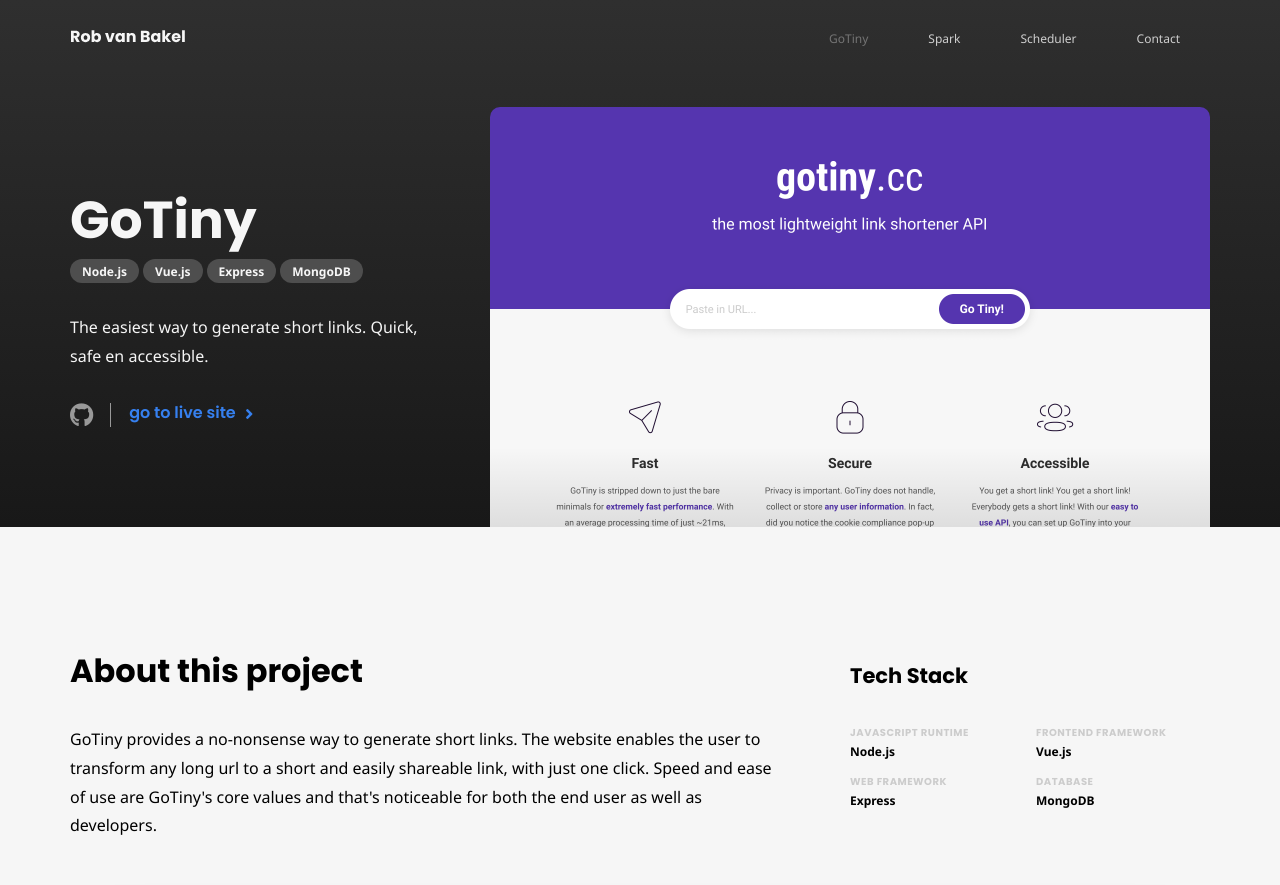
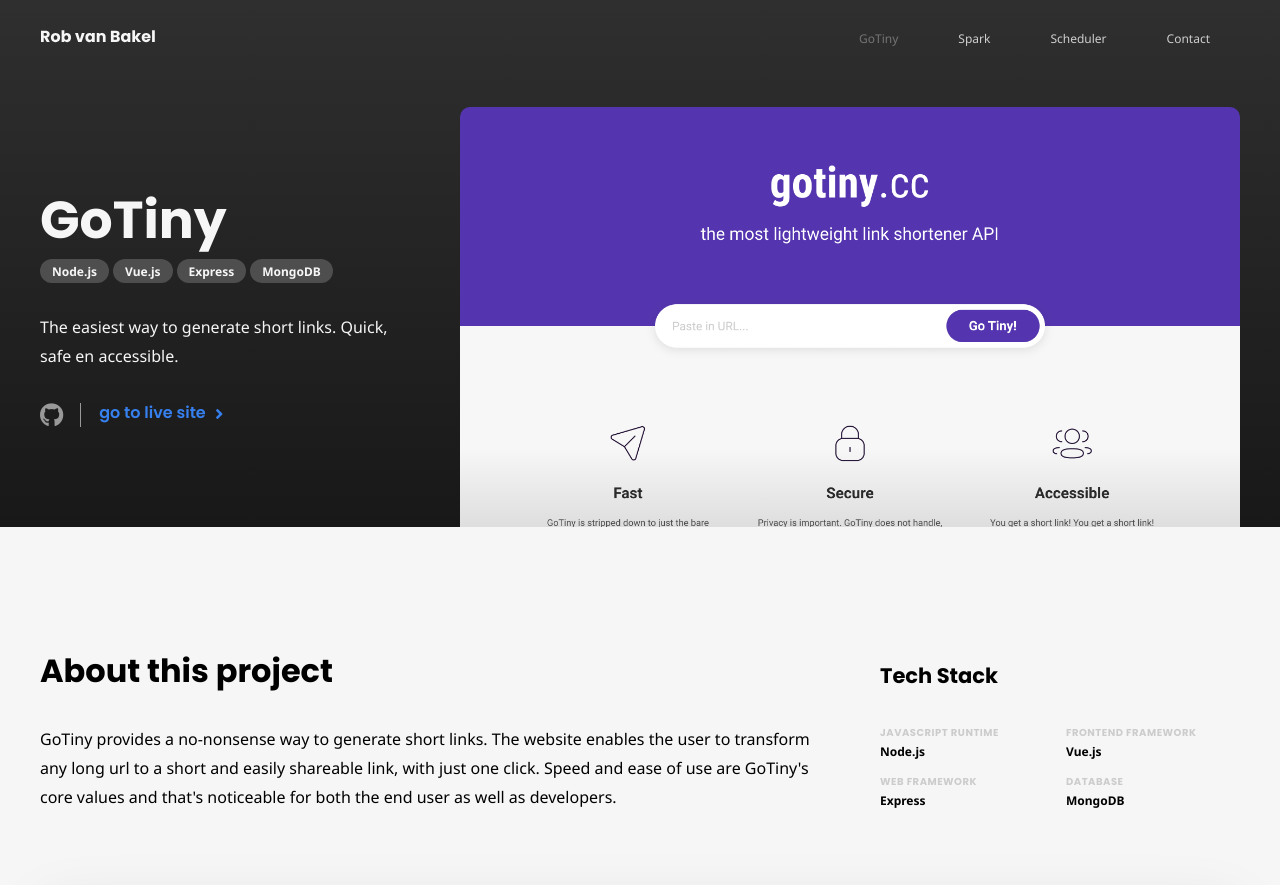
Before and after one commit to robvanbakel/portfolio, a Vue app: page /gotiny in a window 1280 px wide. Shown: the top 885 px of the page. Built offline with nearby package versions, Linux system fonts and the light colour scheme.

Commit message:
Fix issue where CSS grids didn't align together

```diff
--- a/src/assets/styles/main.css
+++ b/src/assets/styles/main.css
@@ -25,7 +25,7 @@
 }
 
 .container {
-  max-width: 1200px;
+  max-width: 1260px;
   padding-left: max(30px, env(safe-area-inset-left));
   padding-right: max(30px, env(safe-area-inset-right));
   margin: 0 auto;
@@ -256,7 +256,7 @@
 }
 section#about .container {
   display: grid;
-  grid-template-columns: minmax(calc(360px), auto) calc(360px);
+  grid-template-columns: minmax(360px, auto) 360px;
   gap: 60px;
 }
 @media (max-width: 840px) {
@@ -427,7 +427,7 @@
 }
 header.project .header {
   display: grid;
-  grid-template-columns: calc(360px) minmax(calc(360px), auto);
+  grid-template-columns: 360px minmax(360px, auto);
   gap: 60px;
   align-items: center;
   margin-top: 30px;
@@ -498,7 +498,7 @@
 }
 section#intro .container {
   display: grid;
-  grid-template-columns: minmax(calc(360px), auto) calc(360px);
+  grid-template-columns: minmax(360px, auto) 360px;
   gap: 60px;
 }
 @media (max-width: 840px) {
@@ -558,7 +558,7 @@
 }
 section#features .container .feature {
   display: grid;
-  grid-template-columns: minmax(calc(360px), auto) calc(360px);
+  grid-template-columns: minmax(360px, auto) 360px;
   gap: 60px;
   margin-bottom: 120px;
 }
@@ -701,7 +701,7 @@
 }
 footer .footer-content {
   display: grid;
-  grid-template-columns: calc(360px) minmax(calc(360px), auto);
+  grid-template-columns: 360px minmax(360px, auto);
   gap: 60px;
 }
 @media (max-width: 840px) {
--- a/src/assets/styles/main.scss
+++ b/src/assets/styles/main.scss
@@ -11,7 +11,7 @@
 
 $shadow: 0 20px 60px rgba(0, 0, 0, 0.1);
 
-$col-width: calc(360px);
+$col-width: 360px;
 
 $breakpoint: 840px;
 
@@ -65,7 +65,7 @@
 }
 
 .container {
-  max-width: 1200px;
+  max-width: 1260px;
   padding-left: max(30px, env(safe-area-inset-left));
   padding-right: max(30px, env(safe-area-inset-right));
   margin: 0 auto;
```
Also changed, not shown: public/images/spark_feature_admin_code.jpg.
